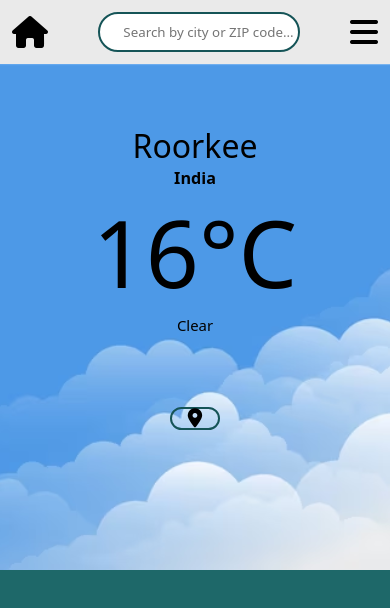
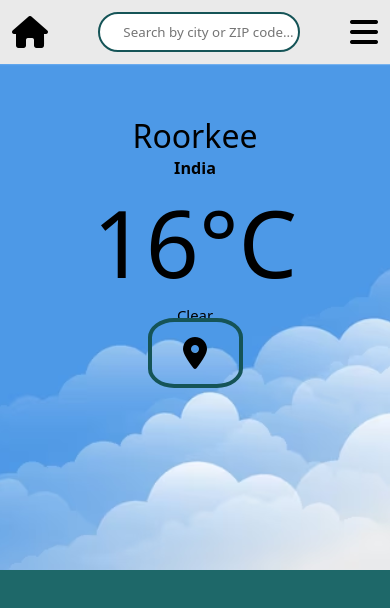
Before and after one commit to Madhav64OP/WeatherApp, a plain HTML site: page index.html in a window 390 px wide. Drawn offline with Linux system fonts and the light colour scheme.

Commit message:
Improved Responsiveon Devices

```diff
--- a/style.css
+++ b/style.css
@@ -178,8 +178,22 @@ main{
     }
 }
 @media  screen and (max-width : 510px) {
+    .loclogo{
+        height: 62px;
+        width: 100%;
+    }
     .loclogochotu p{
         display: none;
-        font-size: 10rem;
     }
+    .loclogochotu {
+        margin-top: -7rem;
+        height: 100%;
+        width: 55px;
+        border: 4px solid #155457;
+        border-radius: 27.6%;
+    }
+    .loclogochotu i{
+        font-size: 2rem;
+    }
+
 }
```
